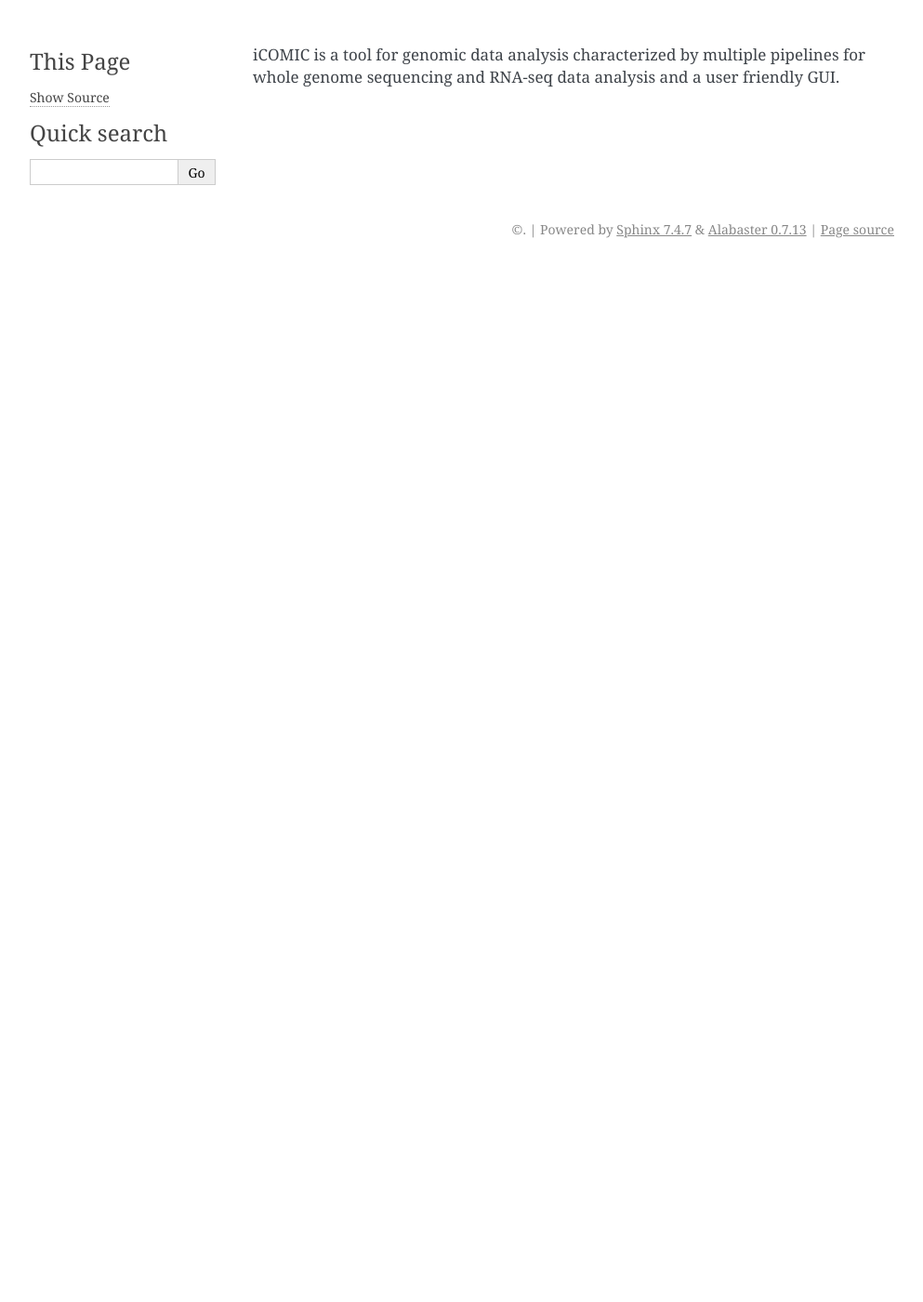
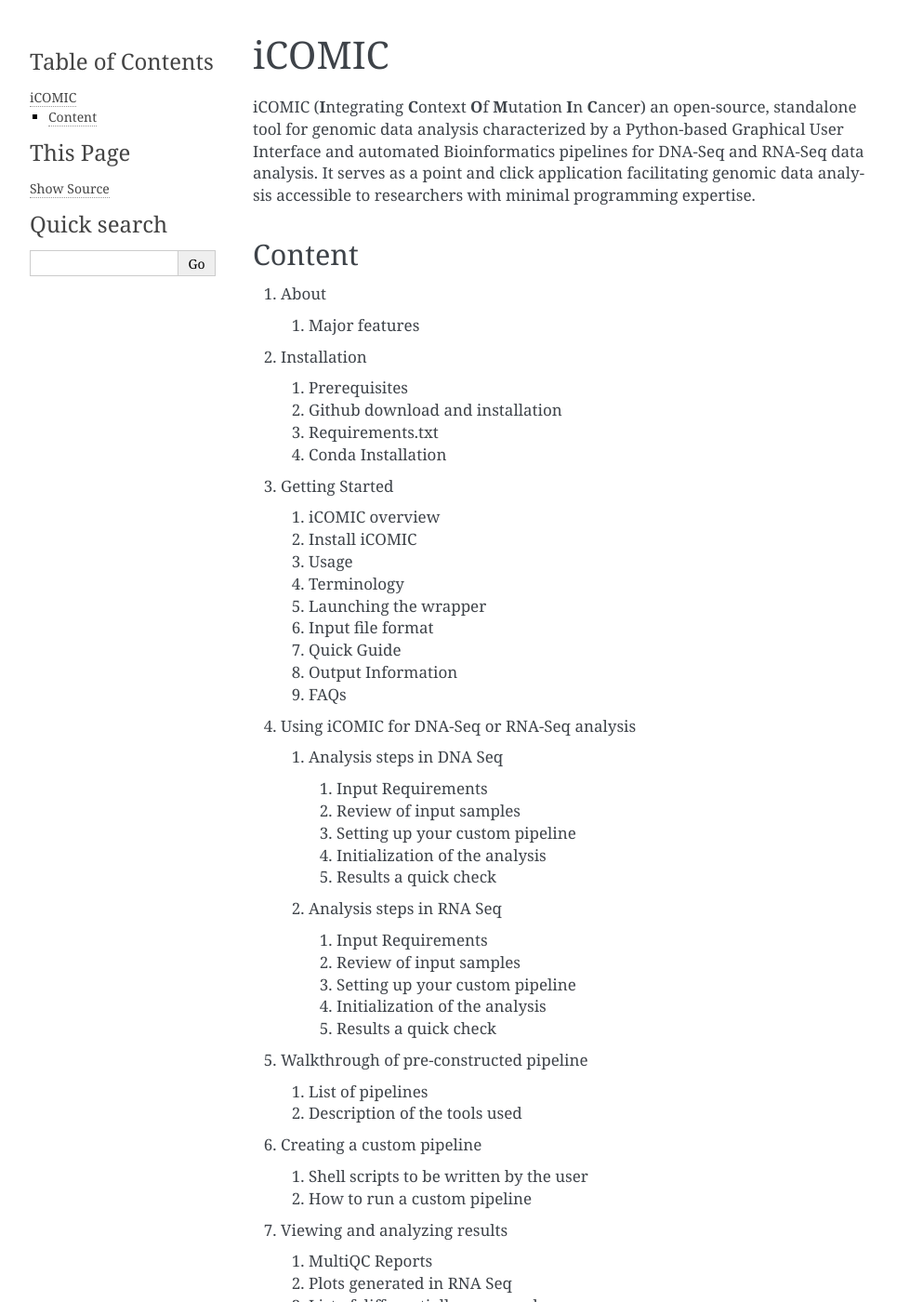
Before and after one commit to anjanaanilkumar1289/iCOMIC_doc, a Sphinx documentation site: the page built from docs/user-guide.md, in a window 1280 px wide and 1400 px high. Shown: the whole window at 93% size, without its empty margins (148-1141 px from the left). Built offline with Sphinx 7.4.7, drawn with Linux system fonts in a browser that asks for light colours; some of the changed text lies outside the part shown.

Commit message:
Update user-guide.md

```diff
--- a/docs/user-guide.md
+++ b/docs/user-guide.md
@@ -1 +1,73 @@
-iCOMIC is a tool for genomic data analysis characterized by multiple pipelines for whole genome sequencing and RNA-seq data analysis and a user friendly GUI.
+# iCOMIC
+
+iCOMIC (**I**ntegrating **C**ontext **O**f **M**utation **I**n **C**ancer) an open-source, standalone tool for genomic data analysis characterized by a Python-based Graphical User Interface and automated Bioinformatics pipelines for DNA-Seq and RNA-Seq data analysis. It serves as a point and click application facilitating genomic data analysis accessible to researchers with minimal programming expertise.
+
+## Content
+
+
+
+ 1. About
+	1. Major features
+ 2. Installation
+	1. Prerequisites
+	2. Github download and installation
+	3. Requirements.txt
+	4. Conda Installation
+ 3. Getting Started
+	1. iCOMIC overview
+	2. Install iCOMIC
+	3. Usage
+	4. Terminology
+	5. Launching the wrapper
+	6. Input file format
+	7. Quick Guide
+	8. Output Information
+	9. FAQs
+ 4. Using iCOMIC for DNA-Seq or RNA-Seq analysis
+	1. Analysis steps in DNA Seq
+		1. Input Requirements
+		2. Review of input samples
+		3. Setting up your custom pipeline
+		4. Initialization of the analysis
+		5. Results a quick check
+	2. Analysis steps in RNA Seq
+		1. Input Requirements
+		2. Review of input samples
+		3. Setting up your custom pipeline
+		4. Initialization of the analysis
+		5. Results a quick check
+
+ 5. Walkthrough of pre-constructed pipeline
+	1. List of pipelines
+	2. Description of the tools used
+
+ 6. Creating a custom pipeline
+
+	 1. Shell scripts to be written by the user
+	 2. How to run a custom pipeline
+
+ 7. Viewing and analyzing results
+	 1.  MultiQC Reports
+	 2. Plots generated in RNA Seq
+	 3. List of differentially expressed genes
+	 4. Variants in DNA Seq
+	 5. Annotated variants in DNA Seq
+
+ 8. Gallery
+	 1. Screenshots
+	 2. GIF
+
+  9. Case examples
+	 1. Installation
+	 2. Configuring iCOMIC
+	 3. Analysis using test data WGS
+	 4. Analysis using test data RNA Seq
+	 5. Results
+
+
+  10. Troubleshooting runtime issues
+	  1. FAQs
+
+  11. Changelog
+
+  12. Glossary
```
